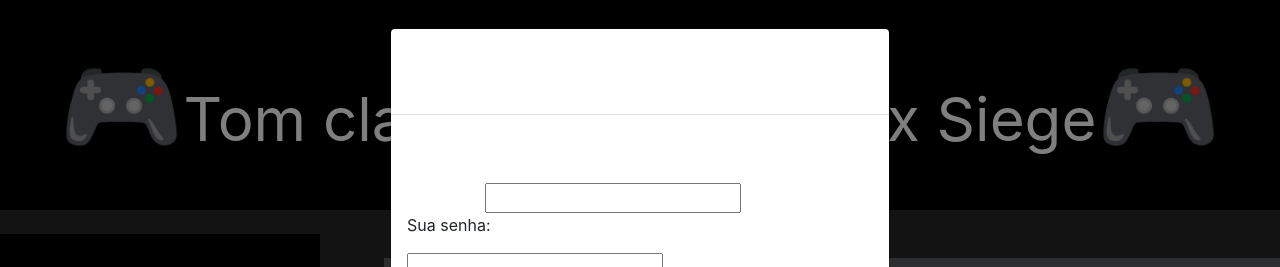
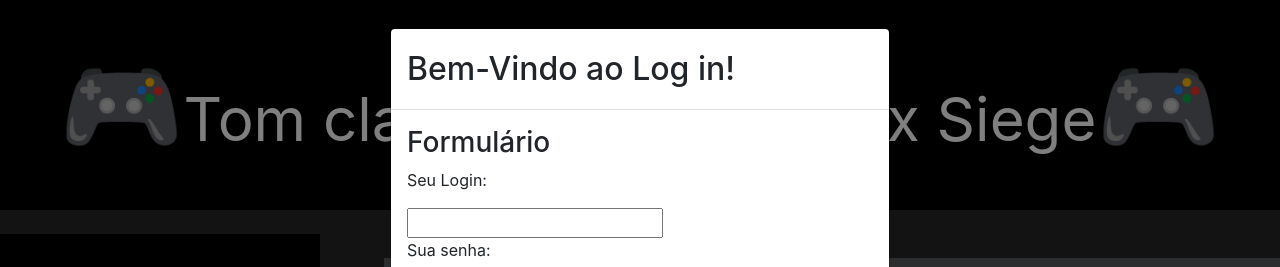
Before and after one commit to kaueestrella/kaueestrella.github.io, a plain HTML site: page r6bootstrap/index.html in a window 1280 px wide. Both pictures are taken after a click on the button "Abrir Formulário". Shown: the top 267 px of the page. Drawn offline with nearby package versions, Linux system fonts and the light colour scheme.

Commit message:
Update index.html

```diff
--- a/r6bootstrap/index.html
+++ b/r6bootstrap/index.html
@@ -138,14 +138,14 @@
         <div class="modal-content">
 
         <div class="modal-header">
-          <h15 class="modal-title">Bem-Vindo ao Log in!</h15>
+          <h2 class="modal-title">Bem-Vindo ao Log in!</h2>
           <button type="button" class="close" data-dismiss="modal"></button>
         </div>
 
         <div class="modal-body">
-          <h15>Formulário</h15>
+          <h3>Formulário</h3>
           <form id="meuFormulario" action="pagina2.html">
-          <p14>Seu Login:</p14>
+          <p>Seu Login:</p>
           <input type="text" name="nome" value="" id="nome">
           <p>Sua senha:</p>
           <input type="password" name="senha" value="" id="senha">
```
